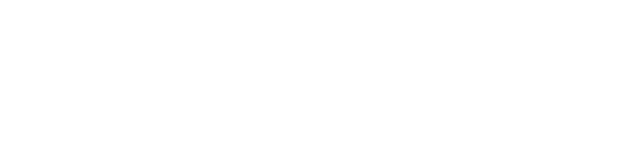
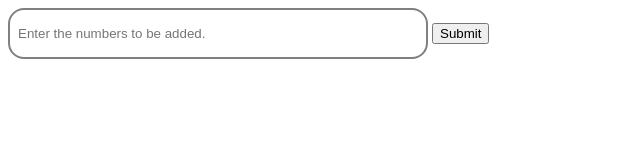
Before and after one commit to vaibhavmantri/smartlio.co.in, a plain HTML site: page index.html in a window 1280 px wide. Shown: the whole page, without its empty margins (0-640 px from the left). Drawn offline with Linux system fonts and the light colour scheme.

Commit message:
preparred html css and javascript

```diff
--- /dev/null
+++ b/index.css
@@ -0,0 +1,6 @@
+.numbers {
+    border: 2px solid grey;
+    min-width: 400px;
+    padding: 16px 8px;
+    border-radius: 16px;
+}
--- a/index.html
+++ b/index.html
@@ -2,8 +2,12 @@
 <html lang="en">
   <head>
     <meta charset="utf-8" />
+    <link href="./index.css" rel="stylesheet"/>
     <script>
-        function add(inputString) {
+        function add() {
+            const getInputValue = document.getElementById('number-input').value;
+            console.log(getInputValue)
+            const inputString = getInputValue
             let delimiter = /[\n,]+/;
             if (inputString.startsWith("//")) {
                 const delimiterEndIndex = inputString.indexOf('\n');
@@ -17,12 +21,13 @@
                 return;
             }
             const sum = numberArray.reduce((sum, num) => sum + parseInt(num), 0);
-
-            console.log(sum);
+            document.getElementById('value-output').innerHTML = "Total = " + sum;
         }
     </script>
   </head>
   <body>
-
+    <input placeholder="Enter the numbers to be added." class="numbers" id="number-input"/>
+    <button onclick="add()">Submit</button>
+    <p id="value-output"></p>
   </body>
   </html>
```
